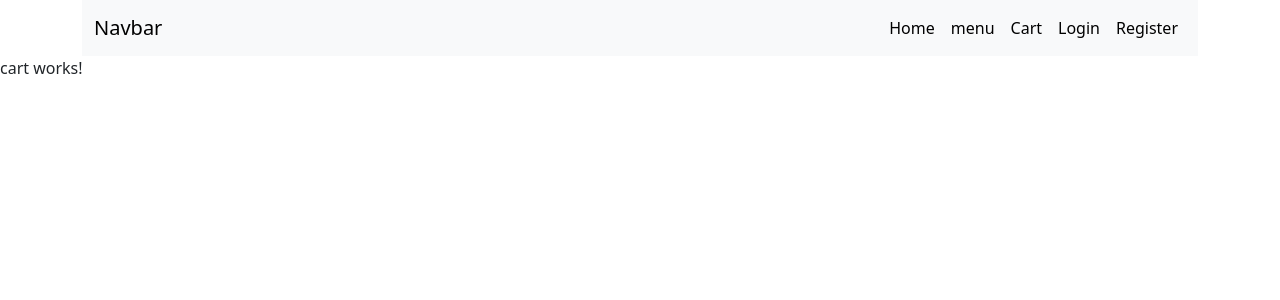
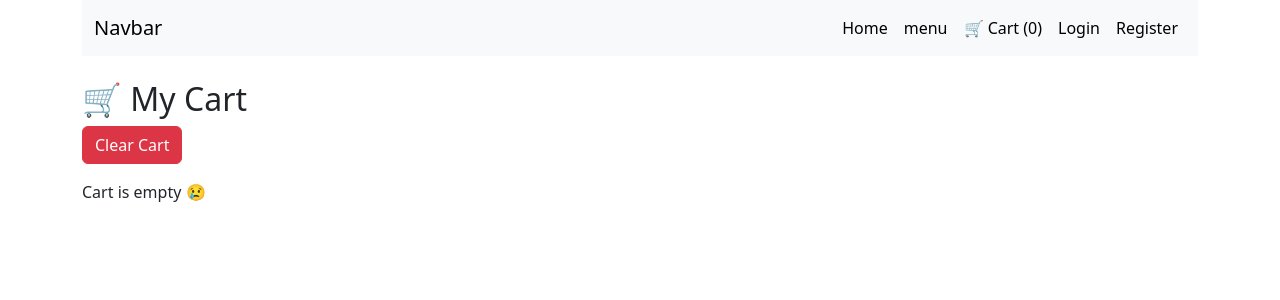
Before and after one commit to Eng-mohamedsalehtag/recipe-finder-angular, an Angular app: page /cart in a window 1280 px wide. Shown: the top 300 px of the page. Built offline with nearby package versions, Linux system fonts and the light colour scheme; sample sign-in values are in the browser's storage.

Commit message:
update cart logic

```diff
--- a/src/app/main/main.component.html
+++ b/src/app/main/main.component.html
@@ -86,7 +86,12 @@
           >
             View Recipe
           </a>
-          <a class="btn btn-outline-primary mt-2 w-100"> Add to Cart </a>
+          <a
+            class="btn btn-outline-primary mt-2 w-100"
+            (click)="onAdd(product)"
+          >
+            Add to Cart
+          </a>
         </div>
       </div>
     </div>
--- a/src/app/main/main.component.ts
+++ b/src/app/main/main.component.ts
@@ -1,5 +1,6 @@
 import { Component, OnInit } from '@angular/core';
 import { DataService } from '../services/data.service';
+import { CartService } from '../services/cart.service';
 
 @Component({
   selector: 'app-main',
@@ -9,7 +10,10 @@ import { DataService } from '../services/data.service';
 export class MainComponent implements OnInit {
   searchTerm: string = '';
   selectedCategory: string = 'pizza';
-  constructor(private dataService: DataService) {}
+  constructor(
+    private dataService: DataService,
+    private cartService: CartService,
+  ) {}
   products: any[] = [];
 
   ngOnInit(): void {
@@ -26,4 +30,7 @@ export class MainComponent implements OnInit {
       console.log(this.products);
     });
   }
+  onAdd(product: any) {
+    this.cartService.addToCart(product);
+  }
 }
--- a/src/app/navbar/navbar.component.html
+++ b/src/app/navbar/navbar.component.html
@@ -40,7 +40,7 @@
               aria-current="page"
               routerLink="/cart"
               routerLinkActive="active"
-              >Cart</a
+              >🛒 Cart ({{ cartCount }})</a
             >
           </li>
           <li class="nav-item">
--- a/src/app/navbar/navbar.component.ts
+++ b/src/app/navbar/navbar.component.ts
@@ -1,10 +1,18 @@
-import { Component } from '@angular/core';
+import { Component, OnInit } from '@angular/core';
+import { CartService } from '../services/cart.service';
 
 @Component({
   selector: 'app-navbar',
   templateUrl: './navbar.component.html',
-  styleUrls: ['./navbar.component.css']
+  styleUrls: ['./navbar.component.css'],
 })
-export class NavbarComponent {
+export class NavbarComponent implements OnInit {
+  cartCount = 0;
+  constructor(private cartService: CartService) {}
 
+  ngOnInit(): void {
+    this.cartService.cart$.subscribe((data) => {
+      this.cartCount = data.length;
+    });
+  }
 }
--- a/src/app/pages/cart/cart.component.html
+++ b/src/app/pages/cart/cart.component.html
@@ -1 +1,21 @@
-<p>cart works!</p>
+<div class="container mt-4">
+  <h2>🛒 My Cart</h2>
+
+  <button class="btn btn-danger mb-3" (click)="clear()">Clear Cart</button>
+
+  <div *ngIf="cartItems.length === 0">Cart is empty 😢</div>
+
+  <div class="row g-3">
+    <div class="col-md-4" *ngFor="let item of cartItems">
+      <div class="card p-2">
+        <img [src]="item.image_url" class="img-fluid" />
+
+        <h6 class="mt-2">{{ item.title }}</h6>
+
+        <button class="btn btn-sm btn-danger" (click)="remove(item.id)">
+          Remove
+        </button>
+      </div>
+    </div>
+  </div>
+</div>
--- a/src/app/pages/cart/cart.component.ts
+++ b/src/app/pages/cart/cart.component.ts
@@ -1,10 +1,27 @@
-import { Component } from '@angular/core';
+import { Component, OnInit } from '@angular/core';
+import { CartService } from 'src/app/services/cart.service';
 
 @Component({
   selector: 'app-cart',
   templateUrl: './cart.component.html',
-  styleUrls: ['./cart.component.css']
+  styleUrls: ['./cart.component.css'],
 })
-export class CartComponent {
+export class CartComponent implements OnInit {
+  cartItems: any[] = [];
 
+  constructor(private cartService: CartService) {}
+
+  ngOnInit() {
+    this.cartService.cart$.subscribe((data) => {
+      this.cartItems = data;
+    });
+  }
+
+  remove(id: string) {
+    this.cartService.removeFromCart(id);
+  }
+
+  clear() {
+    this.cartService.clearCart();
+  }
 }
```
